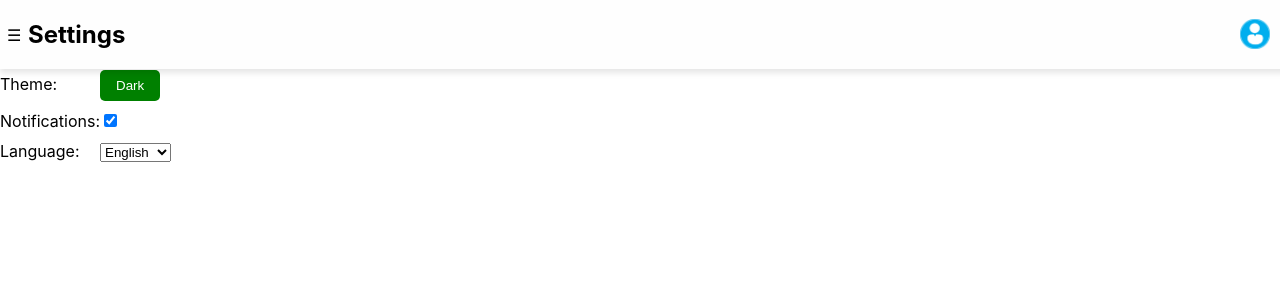
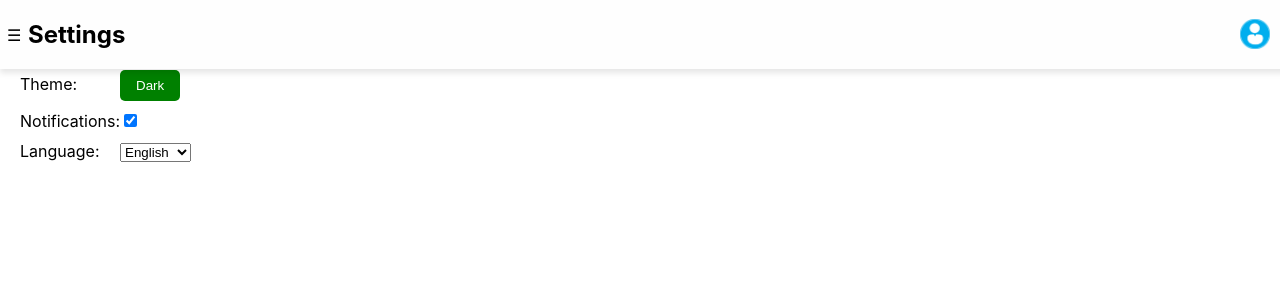
Before and after one commit to Ombito/Admin-dashboard, a React (Create React App) app: page /settings in a window 1280 px wide. Shown: the top 300 px of the page. Built offline with nearby package versions, Linux system fonts and the light colour scheme.

Commit message:
Fix: settings

```diff
--- a/src/components/Settings/settings.css
+++ b/src/components/Settings/settings.css
@@ -11,8 +11,15 @@
 .settings-container {
     height: 100vh;
     overflow-y: hidden;
-    margin-top: 70px;
+    margin-top: 60px;
     transition: background-color 0.3s ease;
+}
+.settings-hero-container {
+    display: flex;
+    flex-direction: column;
+    width: 100%;
+    padding: 10px 20px;
+    height: 100%;
 }
 /* .dark-theme {
     background-color: #333;
--- a/src/components/Settings/settings.jsx
+++ b/src/components/Settings/settings.jsx
@@ -48,6 +48,7 @@ const Settings = ({ theme, toggleTheme, settingsNotifications, setSettingsNotifi
           </div>
         </div>
       </div>
+      <div className="settings-hero-container">
         <div className="setting-option">
           <label>Theme:</label>
           <button onClick={toggleTheme}>{theme === 'light' ? 'Dark' : 'Light'}</button>
@@ -68,6 +69,7 @@ const Settings = ({ theme, toggleTheme, settingsNotifications, setSettingsNotifi
           </select>
         </div>
       </div>
+    </div>
   );
 };
 
```
Lines whose indentation alone changed are shown as unchanged.
